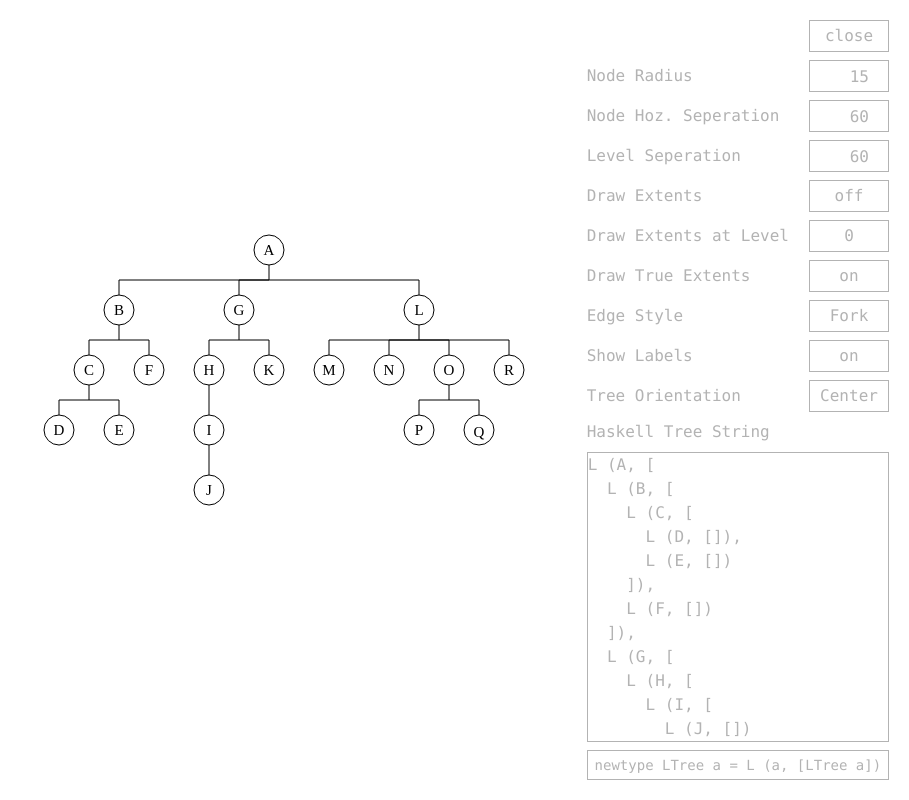
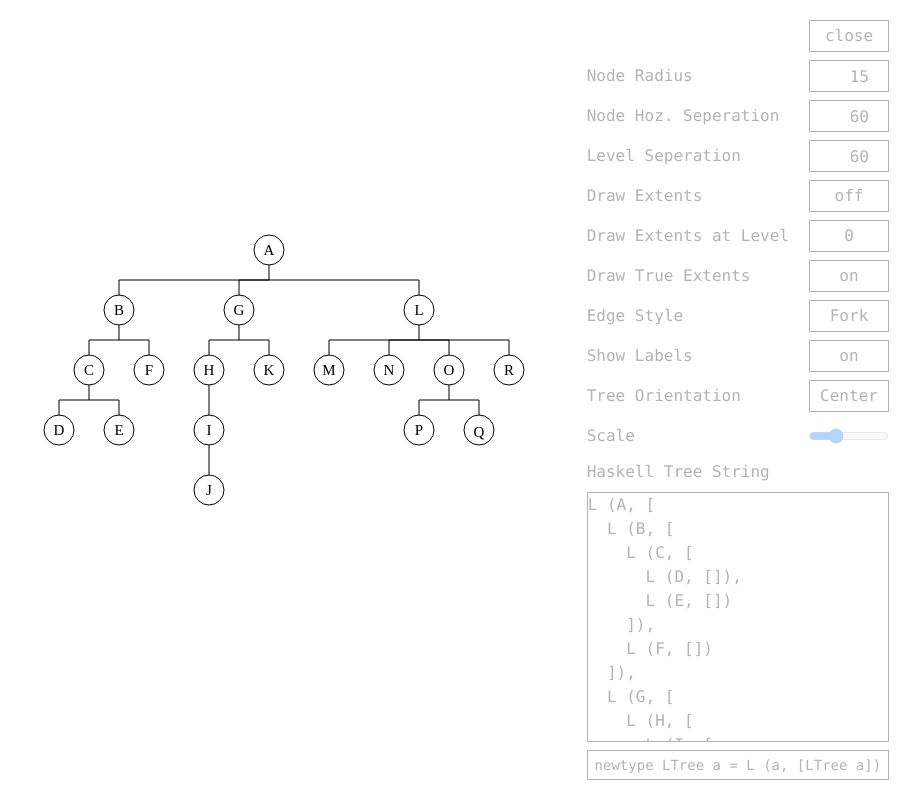
Before and after one commit to fabianmontag/Drawing-Trees-FP, a React (Vite) app: page / in a window 1280 px wide. Both pictures are taken after a click on the button "open". Shown: the whole page, without its empty margins (371-1280 px from the left). Built offline with nearby package versions, Linux system fonts and the light colour scheme.

Commit message:
Added scaling ### Changes added tree scaling also accounted for dpr on high retina displays, auto scales to dpr levels

```diff
--- a/src/ui/App.tsx
+++ b/src/ui/App.tsx
@@ -12,6 +12,8 @@ function App() {
     const canvasRef = useRef<HTMLCanvasElement>(null);
 
     const [showMenu, setShowMenu] = useState(false);
+
+    const [scale, setScale] = useState(devicePixelRatio);
 
     const [drawingSettings, setDrawingSettings] = useState<DrawingSettings>({
         circleRadius: 15,
@@ -65,6 +67,11 @@ function App() {
     const draw = (ctx: CanvasRenderingContext2D) => {
         if (positionedExtentTree !== null) {
             const height = (positionedExtentTreeExtent.length - 1) * 75;
+
+            ctx.save();
+            ctx.translate(ctx.canvas.width / 2, ctx.canvas.height / 2);
+            ctx.scale(scale, scale);
+            ctx.translate(-ctx.canvas.width / 2, -ctx.canvas.height / 2);
             drawPositionedExtentTree(
                 ctx,
                 positionedExtentTree,
@@ -72,6 +79,7 @@ function App() {
                 ctx.canvas.height / 2 - height / 2,
                 drawingSettings
             );
+            ctx.restore();
         }
     };
 
@@ -92,7 +100,7 @@ function App() {
         drawOnCanvas();
 
         // eslint-disable-next-line react-hooks/exhaustive-deps
-    }, [drawingSettings]);
+    }, [drawingSettings, scale]);
 
     // run effect when tree changed to draw tree again
     useEffect(() => {
@@ -120,6 +128,10 @@ function App() {
         } else {
             setPositionedTreeOrientation("Left");
         }
+    };
+
+    const handleScale = (e: React.FormEvent<HTMLInputElement>) => {
+        setScale(Math.max(0.1, Math.min(Number((e.target as HTMLInputElement).value) / 10, 3)));
     };
 
     useCanvas(canvasRef, draw);
@@ -215,6 +227,18 @@ function App() {
                             <p>Tree Orientation</p>
                             <Button onClick={handlePositionedTreeOrientationChange}>{positionedTreeOrientation}</Button>
                         </div>
+
+                        <div className="flex flex-row items-center justify-between gap-5">
+                            <p>Scale</p>
+                            <Input
+                                type="range"
+                                value={Math.trunc(scale * 10)}
+                                min={1}
+                                max={30}
+                                onChange={handleScale}
+                            ></Input>
+                        </div>
+
                         <div className="w-full h-full flex flex-col items-start justify-between gap-2">
                             <p>Haskell Tree String</p>
 
```
